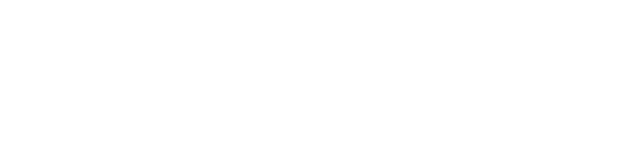
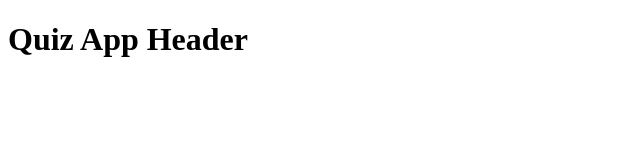
Before and after one commit to KhanaghaNoori/BootstrapTest, a plain HTML site: page index.html in a window 1280 px wide. Shown: the whole page, without its empty margins (0-640 px from the left). Drawn offline with Linux system fonts and the light colour scheme.

Commit message:
headline added

```diff
--- a/index.html
+++ b/index.html
@@ -7,6 +7,6 @@
     <title>QuizApp</title>
 </head>
 <body>
-
+    <h1>Quiz App Header</h1>
 </body>
 </html>
```
